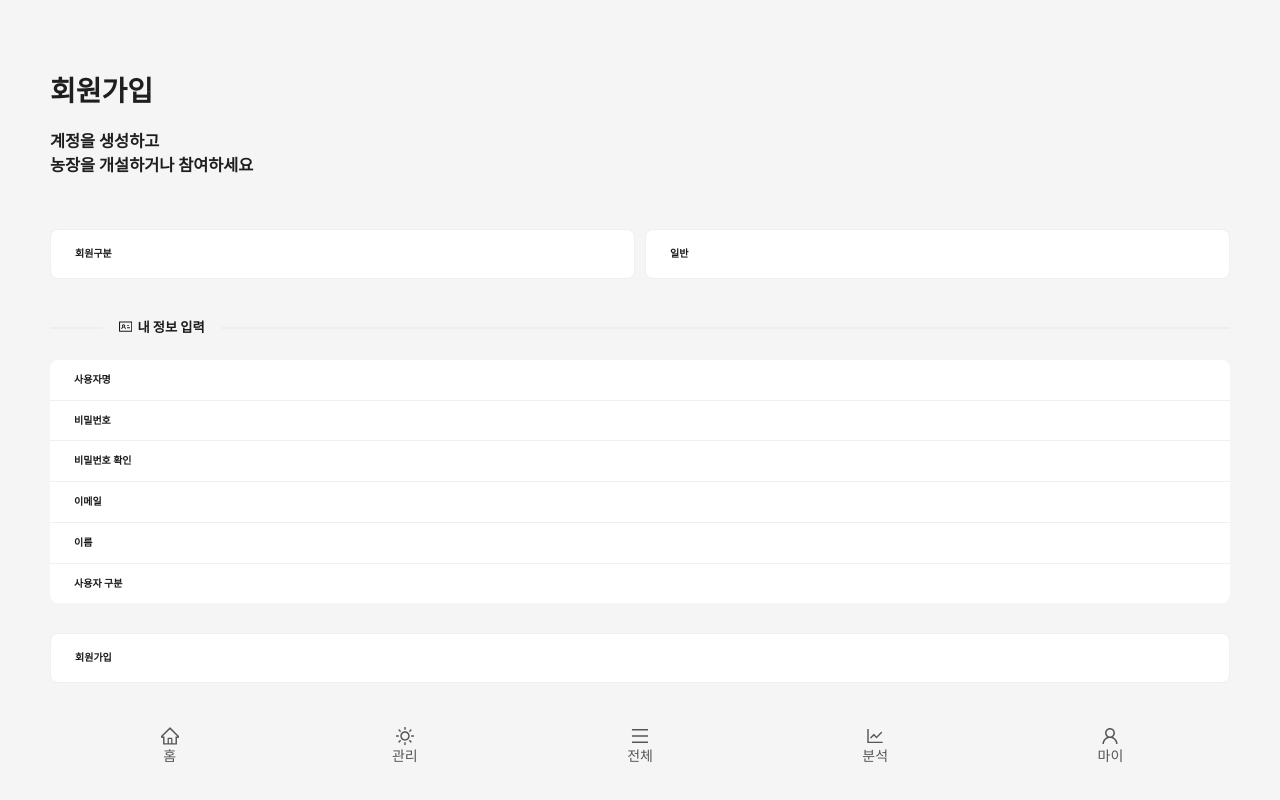
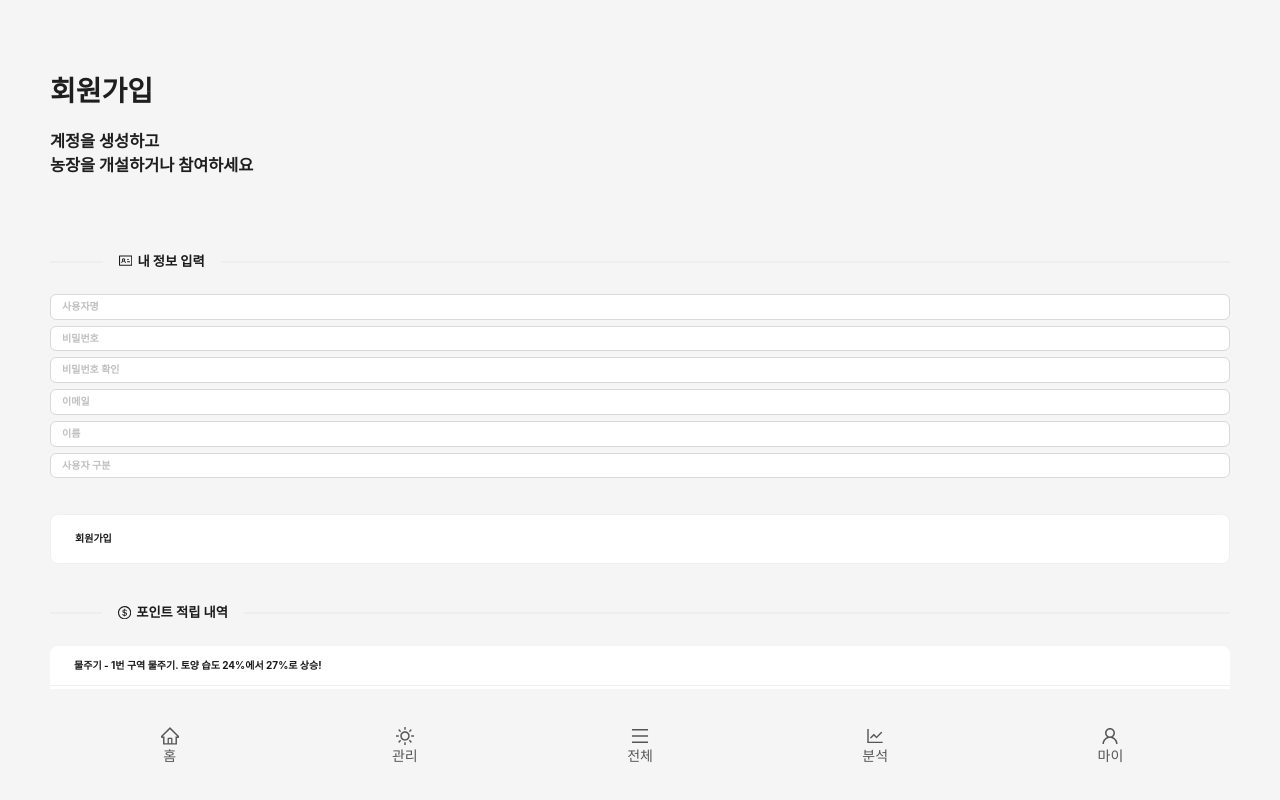
Before and after one commit to We-Ki/Frontend, a React (Create React App) app: page /signup in a window 1280 px wide. Shown: the top 800 px of the page. Built offline with nearby package versions, Linux system fonts and the light colour scheme; sample sign-in values are in the browser's storage.

Commit message:
input field

```diff
--- a/src/pages/Manage.jsx
+++ b/src/pages/Manage.jsx
@@ -41,7 +41,7 @@ const Manage = () => {
         setCurrentStatus(response.data);
       })
       .catch(error => {
-        console.error("Error fetching current status:", error);
+        console.error("Error fetchingcurrent status:", error);
       });
 
     // 표준 환경 데이터를 서버에서 불러오기
--- a/src/pages/SignUp.jsx
+++ b/src/pages/SignUp.jsx
@@ -1,10 +1,6 @@
 import React from "react";
-import { Row, Col, List, Divider, Card, Avatar } from "antd";
-import {
-  UserOutlined,
-  IdcardOutlined,
-  DollarOutlined,
-} from "@ant-design/icons";
+import { Row, Col, List, Divider, Card, Input, Avatar } from "antd";
+import { UserOutlined, IdcardOutlined, DollarOutlined } from "@ant-design/icons";
 import { gray } from "@ant-design/colors";
 import ContentHeader from "../components/ContentHeader";
 
@@ -18,6 +14,22 @@ const point = [
 
 const mydata = ["사용자명", "비밀번호", "비밀번호 확인", "이메일", "이름", "사용자 구분"];
 
+const MyForm = () => (
+    <>
+      {mydata.map((item, index) => (
+        <Input
+          key={index}
+          placeholder={item}
+          style={{
+            fontWeight: "bold",
+            color: gray[7],
+            fontSize: "10px",
+            marginBottom: "6px", // 위아래 간격 설정
+          }}
+        />
+      ))}
+    </>
+  );
 const SignUp = () => (
   <>
     <ContentHeader title={"회원가입"} sub={"계정을 생성하고 \n 농장을 개설하거나 참여하세요"} />
@@ -31,42 +43,29 @@ const SignUp = () => (
       </Col>
       <Col span={16}></Col>
     </Row>
-    <Row gutter={10}>
-      <Col span={12}>
-        <Card style={cardStyle}>
-          <b>회원구분</b>
-        </Card>
-      </Col>
-      <Col span={12}>
-        <Card style={cardStyle}>
-          <b>일반</b>
-        </Card>
-      </Col>
-    </Row>
+
+    {/* 사용자 정보 입력 폼 */}
     <Divider
       orientation="left"
       style={{ marginBottom: "0px", textAlign: "left", color: gray[7] }}
     >
       <h5>
-        <IdcardOutlined style={{ marginRight: "5px" }} />내 정보 입력
+        <IdcardOutlined style={{ marginRight: "5px" }} />
+        내 정보 입력
       </h5>
     </Divider>
-    <List
-      style={{ backgroundColor: "white", border: "none" }}
-      bordered
-      dataSource={mydata}
-      renderItem={(item) => (
-        <List.Item
-          style={{ fontWeight: "bold", color: gray[7], fontSize: "10px" }}
-        >
-          {item}
-        </List.Item>
-      )}
-    />
+
+    {/* 사용자 입력 필드 렌더링 */}
+    <MyForm/>
+
     <div style={{ marginTop: "30px" }}></div>
+
+    {/* 회원가입 버튼 */}
     <Card style={cardStyle}>
       <b>회원가입</b>
     </Card>
+
+    {/* 포인트 적립 내역 */}
     <Divider
       orientation="left"
       style={{ marginBottom: "0px", textAlign: "left", color: gray[7] }}
@@ -76,6 +75,7 @@ const SignUp = () => (
         포인트 적립 내역
       </h5>
     </Divider>
+
     <List
       style={{ backgroundColor: "white", border: "none" }}
       bordered
@@ -105,7 +105,7 @@ const bigCardStyle = {
   display: "flex",
   alignItems: "center",
   justifyContent: "left",
-  height: "100px", // 카 드 높이를 원하는 크기로 설정
+  height: "100px", // 카드 높이를 원하는 크기로 설정
   textAlign: "left",
   color: gray[7],
   fontSize: "10px",
```
